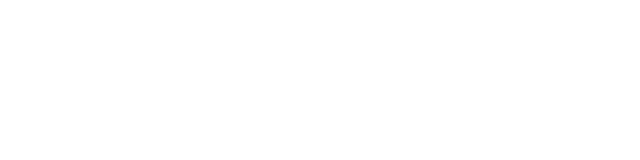
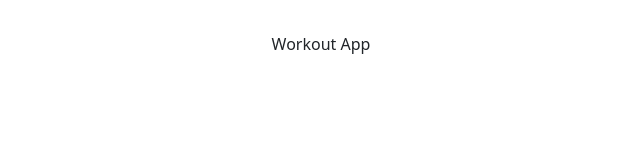
Before and after one commit to Pantaleon-Arkady/React-FrontEnd, a React (Vite) app: page /workout-app in a window 1280 px wide. Before the commit this address had no page. Shown: the top 160 px of the page, without its empty margins (319-959 px from the left). Built offline with nearby package versions, Linux system fonts and the light colour scheme.

Commit message:
Workout App init

```diff
--- a/src/App.jsx
+++ b/src/App.jsx
@@ -2,6 +2,7 @@
 import './App.css';
 import TaskApp from "./components/TaskApp";
 import ReminderApp from "./components/ReminderApp";
+import WorkoutApp from "./components/WorkoutApp";
 
 function Home() {
     return (
@@ -9,6 +10,7 @@
             <h2>Initial Page</h2>
             <Link to="/task-app" className="btn btn-primary m-2" >Task App</Link>
             <Link to="/reminder-app" className="btn btn-primary m-2" >Reminder App</Link>
+            <Link to="/workout-app" className="btn btn-primary m-2">Workout App</Link>
         </div>
     )
 }
@@ -20,6 +22,7 @@
                 <Route path="/" element={<Home/>} />
                 <Route path="/task-app" element={<TaskApp/>} />
                 <Route path="/reminder-app" element={<ReminderApp/>} />
+                <Route path="/workout-app" element={<WorkoutApp />} />
             </Routes>
         </Router>
     )
--- /dev/null
+++ b/src/components/WorkoutApp.jsx
@@ -0,0 +1,12 @@
+
+
+function WorkoutApp() {
+
+    return (
+        <>
+            <div>Workout App</div>
+        </>
+    )
+}
+
+export default WorkoutApp;
```
